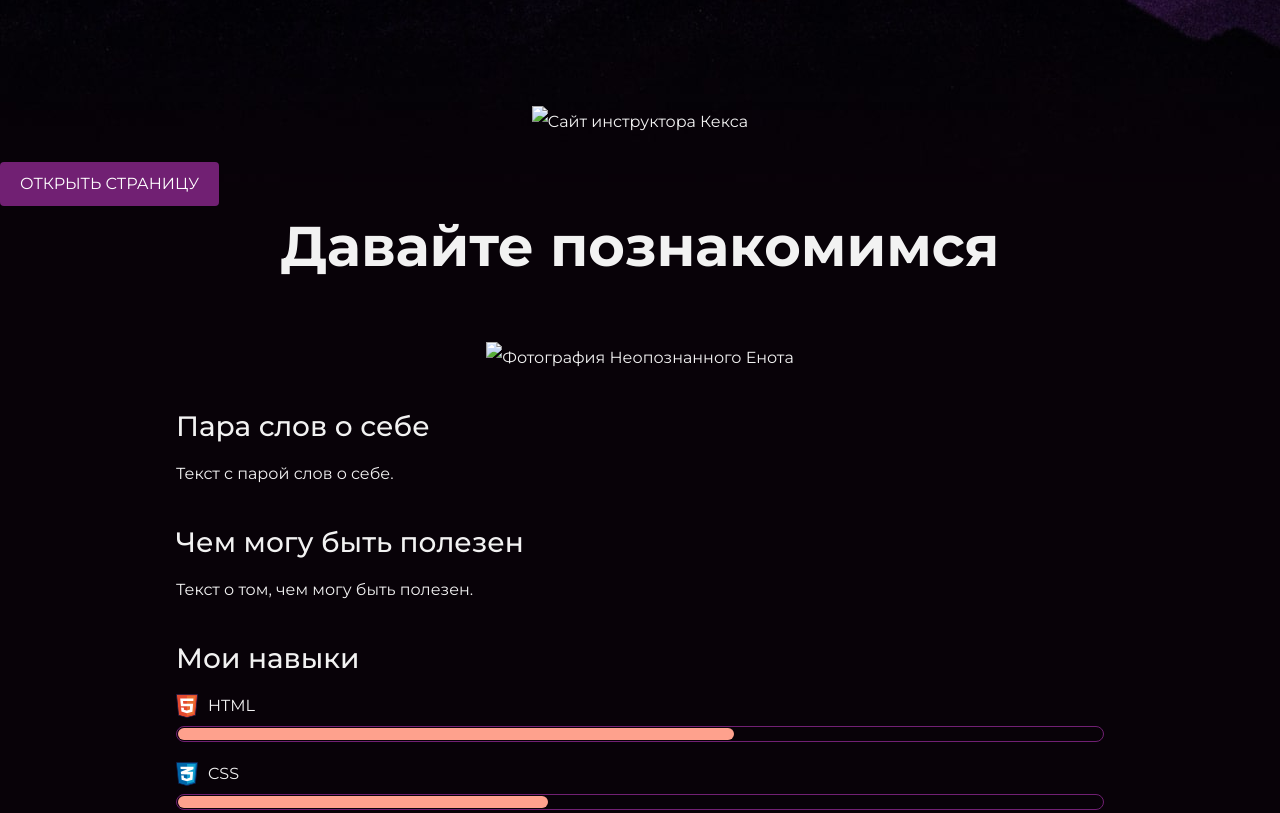
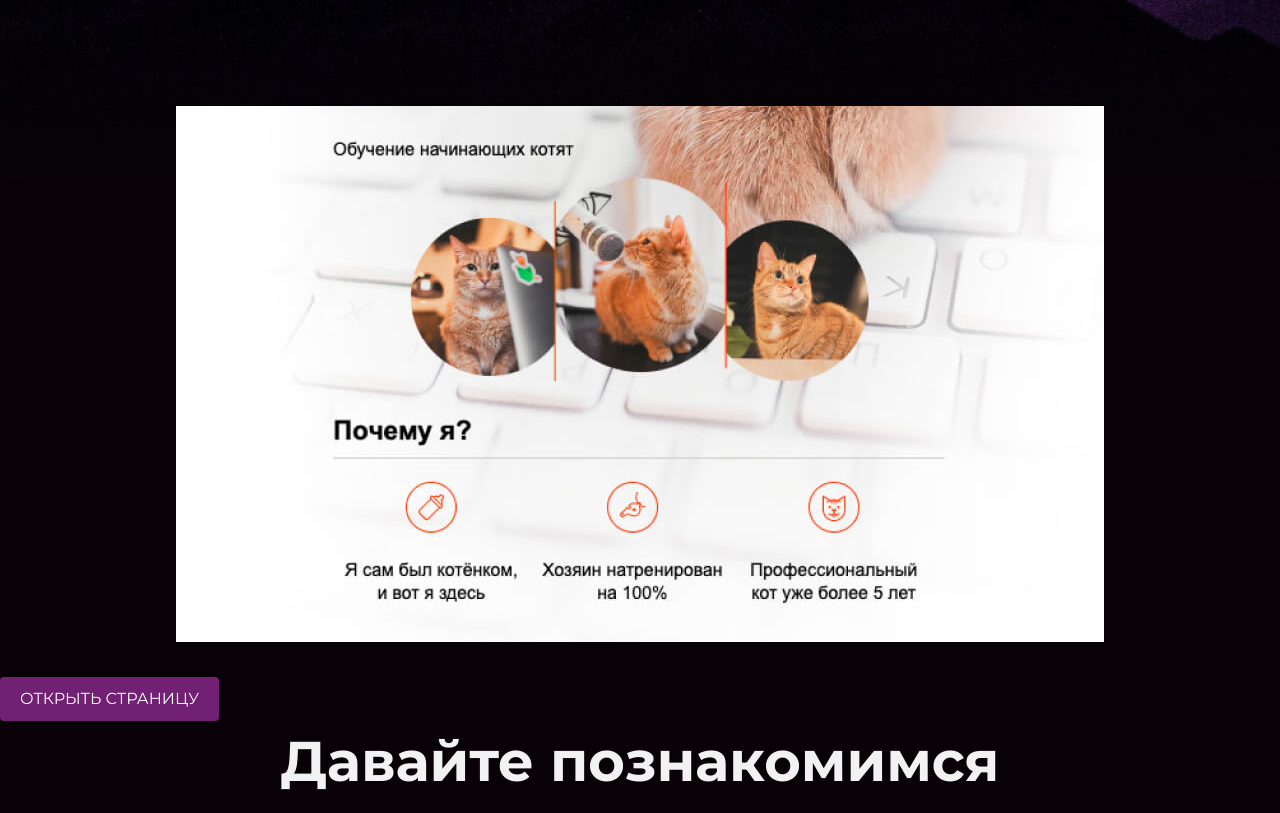
Before and after one commit to nyankrek/htmlacademy, a plain HTML site: page index.html in a window 1280 px wide. Shown: the part 818-1631 px from the top of the page. Drawn offline with Linux system fonts and the light colour scheme; files whose address does not match are found by name.

Commit message:
Update index.html

```diff
--- a/index.html
+++ b/index.html
@@ -22,14 +22,14 @@
       </div>
     </section>
 <figure class="project-image">
-  <img src="files/project.jpg" width="928" height="536" alt="Cайт инструктора Кекса">
+  <img src="htmlacademy/project.jpg" width="928" height="536" alt="Cайт инструктора Кекса">
 </figure>
-<a class="button" href="source/project/index.html">Открыть страницу</a>
+<a class="button" href="https://github.com/nyankrek/htmlacademy/index.html">Открыть страницу</a>
     <section class="intro">
       <div class="container">
         <h2 class="subheading">Давайте познакомимся</h2>
           <figure class="user-image">
-            <img src="files/user.jpg" width="928" height="536" alt="Фотография Неопознанного Енота">
+            <img src="htmlacademy/user.jpg" width="928" height="536" alt="Фотография Неопознанного Енота">
            </figure>
           <div>
             <h3>Пара слов о себе</h3>
```
